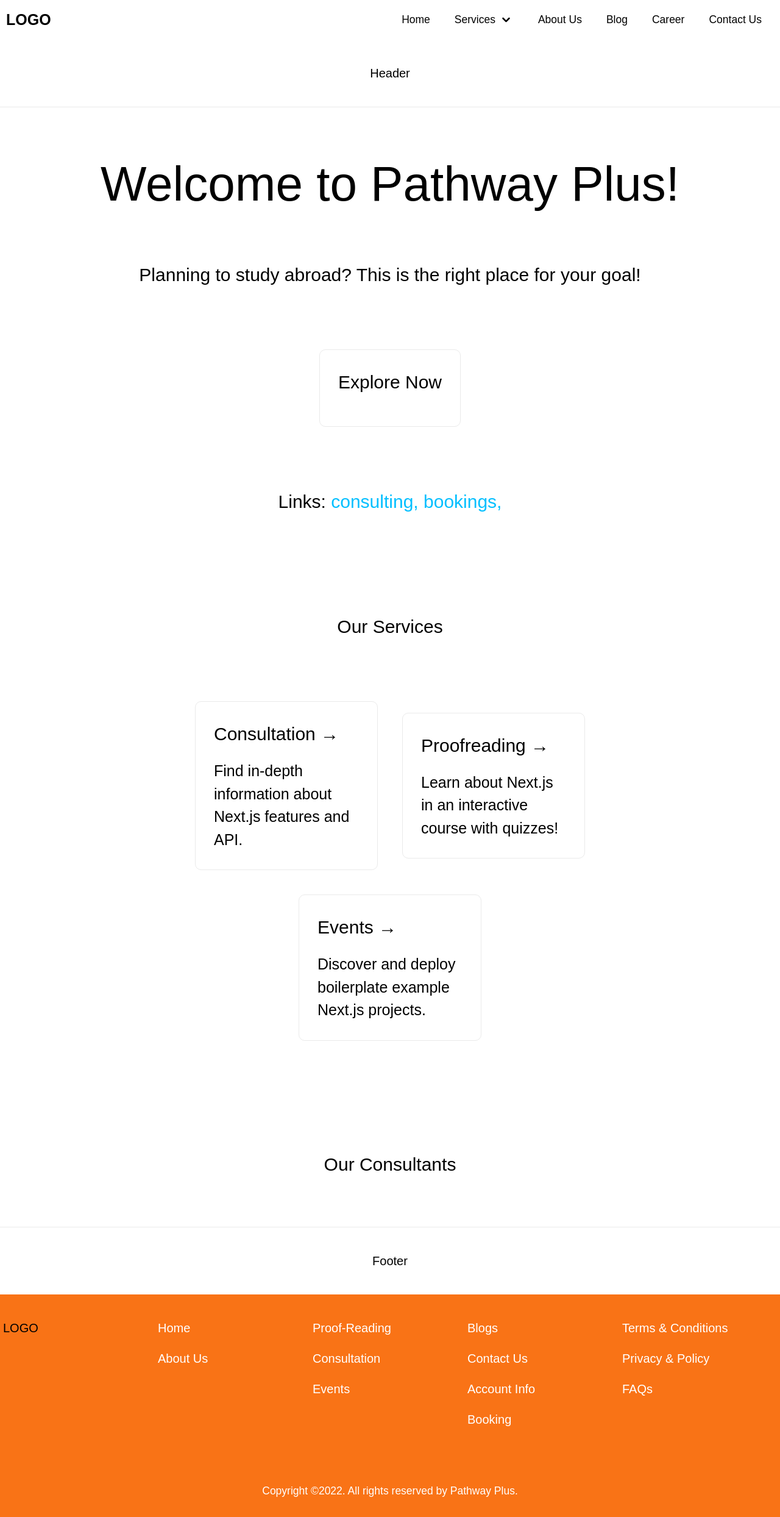
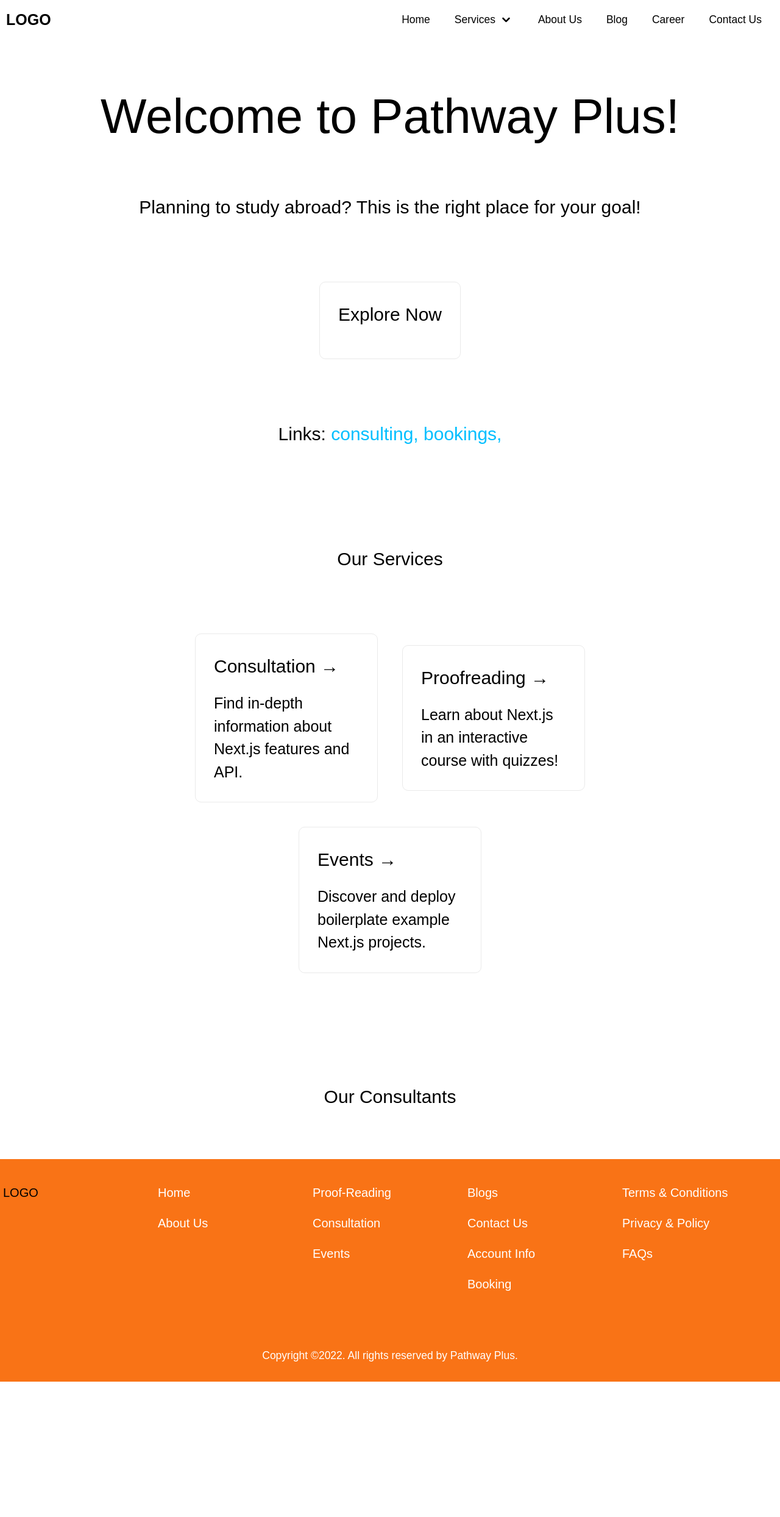
Before and after one commit to Pathway-plus/Pathway-Plus, a Next.js app: page / in a window 1280 px wide. Shown: the whole page at 61% size. After the commit the page ends 2266 px from the top, so only its background shows below. Built offline with nearby package versions, Linux system fonts and the light colour scheme.

Commit message:
deleted header and footer

```diff
--- a/src/pages/index.tsx
+++ b/src/pages/index.tsx
@@ -10,13 +10,6 @@ const Home: NextPage = () => {
 				<meta name="description" content="Pathway Plus" />
 				<link rel="icon" href="/favicon.ico" />
 			</Head>
-			<div className={styles.container}>
-			<header className={styles.header}>
-				<a>
-          Header
-				</a>
-			</header>
-		</div>
 
 			<main className={styles.main}>
 				<h1 className={styles.title}>
@@ -68,11 +61,6 @@ const Home: NextPage = () => {
 				Our Consultants
 			</p>
 
-			<footer className={styles.footer}>
-				<a>
-          Footer
-				</a>
-			</footer>
 		</div>
 	);
 };
```
